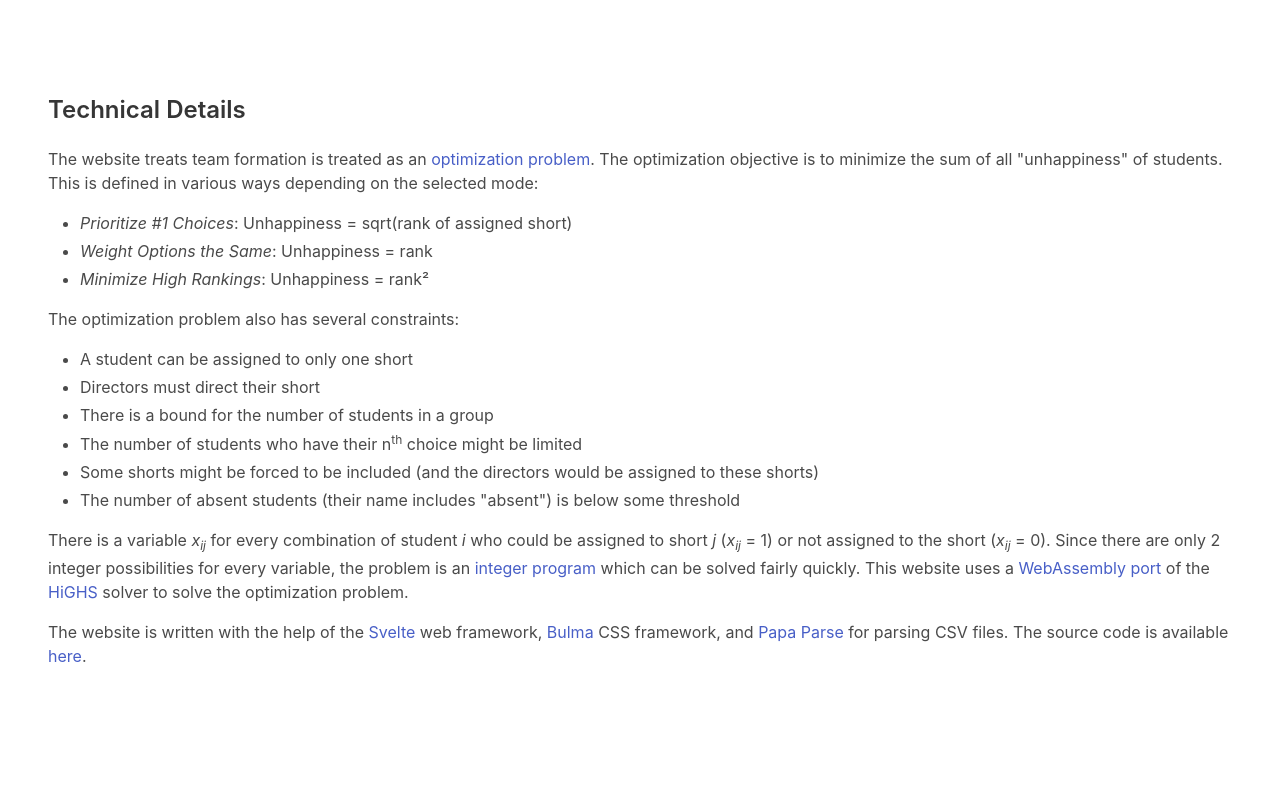
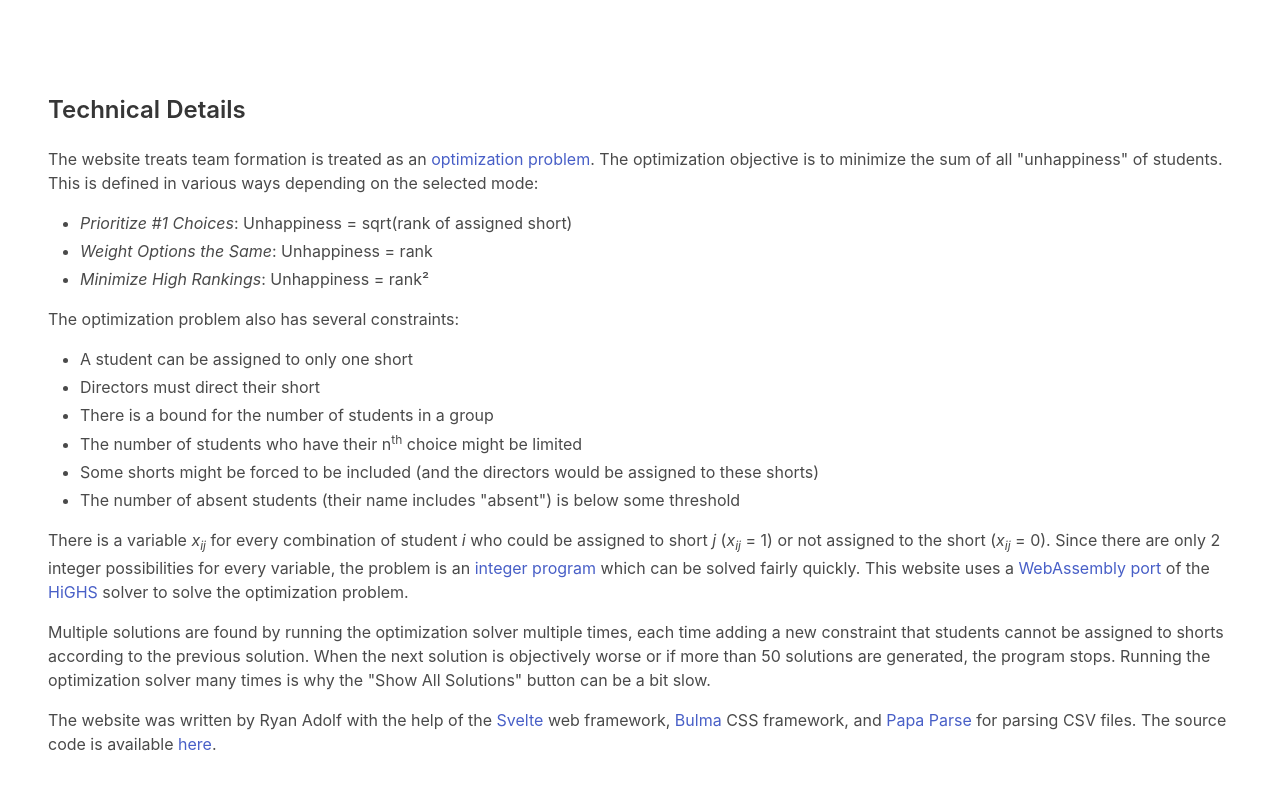
Before and after one commit to rianadon/UCBUGG-Teams, a Svelte app: page / in a window 1280 px wide. Shown: the part 234-1024 px from the top of the page. Before the commit the page ends 950 px from the top, so only its background shows below. Built offline with nearby package versions, Linux system fonts and the light colour scheme.

Commit message:
Update readme

```diff
--- a/src/App.svelte
+++ b/src/App.svelte
@@ -85,6 +85,7 @@
       <li>The number of absent students (their name includes "absent") is below some threshold</li>
     </ul>
     <p>There is a variable <i>x<sub>ij</sub></i> for every combination of student <i>i</i> who could be assigned to short <i>j</i> (<i>x<sub>ij</sub></i> = 1) or not assigned to the short (<i>x<sub>ij</sub></i> = 0). Since there are only 2 integer possibilities for every variable, the problem is an <a href="https://en.wikipedia.org/wiki/Integer_programming">integer program</a> which can be solved fairly quickly. This website uses a <a href="https://www.npmjs.com/package/highs">WebAssembly port</a> of the <a href="https://highs.dev">HiGHS</a> solver to solve the optimization problem.</p>
-    <p>The website is written with the help of the <a href="https://svelte.dev/">Svelte</a> web framework, <a href="https://bulma.io/">Bulma</a> CSS framework, and <a href="https://www.papaparse.com/">Papa Parse</a> for parsing CSV files. The source code is available <a href="https://github.com/rianadon/UCBUGG-Teams">here</a>. </p>
+    <p>Multiple solutions are found by running the optimization solver multiple times, each time adding a new constraint that students cannot be assigned to shorts according to the previous solution. When the next solution is objectively worse or if more than 50 solutions are generated, the program stops. Running the optimization solver many times is why the "Show All Solutions" button can be a bit slow.</p>
+    <p>The website was written by Ryan Adolf with the help of the <a href="https://svelte.dev/">Svelte</a> web framework, <a href="https://bulma.io/">Bulma</a> CSS framework, and <a href="https://www.papaparse.com/">Papa Parse</a> for parsing CSV files. The source code is available <a href="https://github.com/rianadon/UCBUGG-Teams">here</a>. </p>
   </div>
 </section>
```
Also changed, not shown: 1 other file (tests, documents, lock files or other folders).
